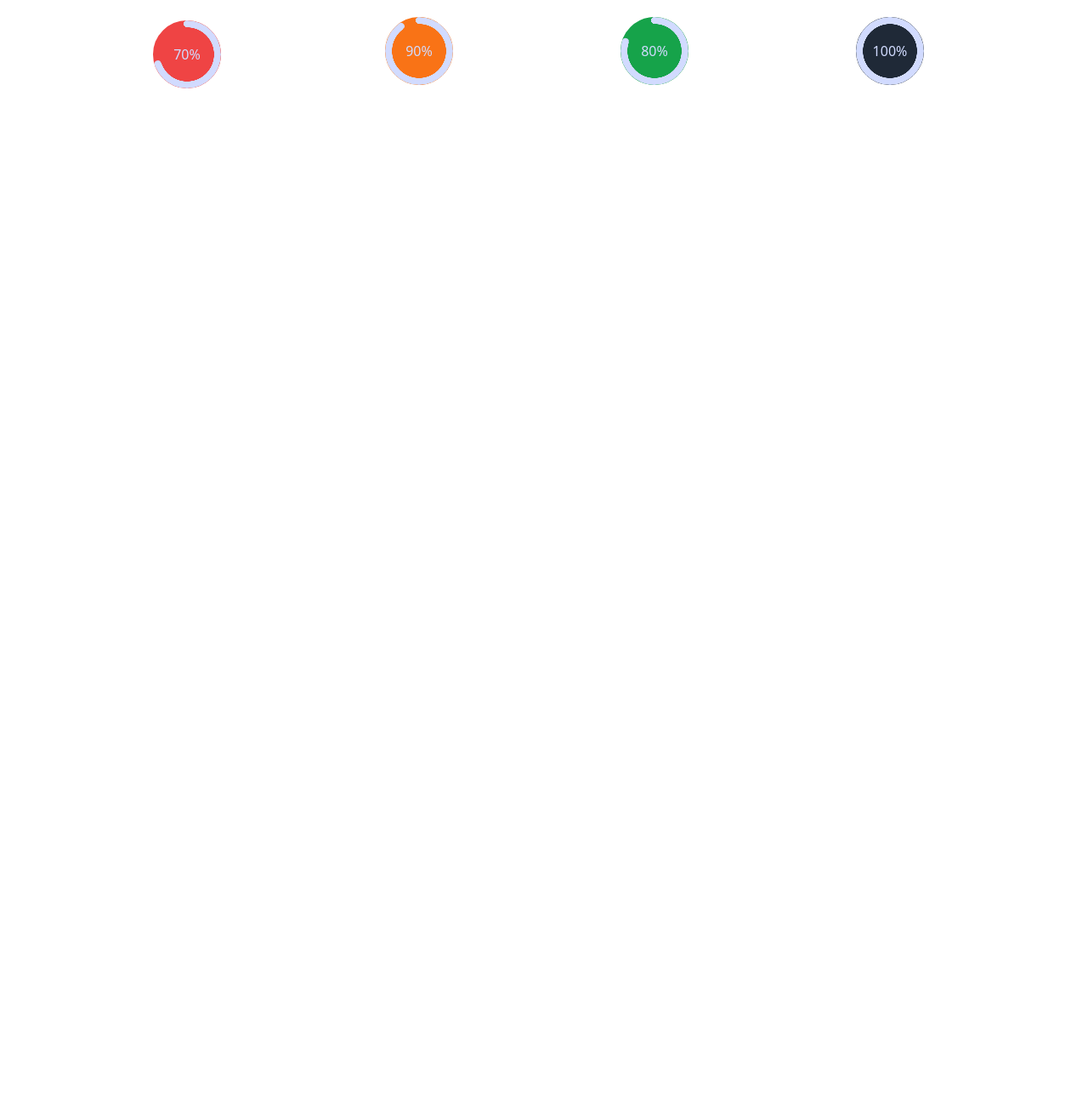
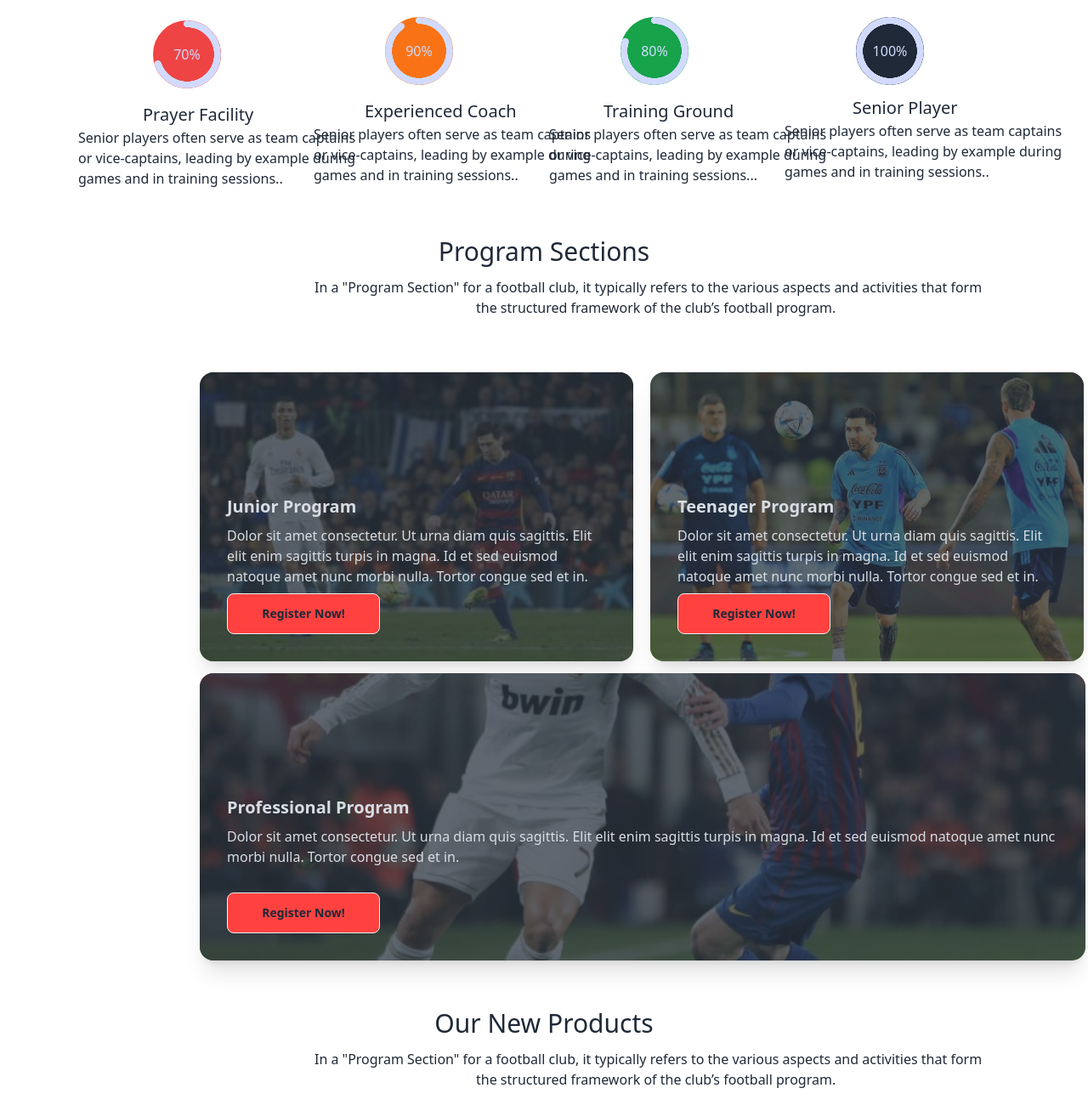
Before and after one commit to Kkhalidbinmostafahridoy/Leo-Messi-Football-, a plain HTML site: page Index.html in a window 1280 px wide. Shown: the part 820-2120 px from the top of the page at 85% size. Before the commit the page ends 932 px from the top, so only its background shows below. Drawn offline with nearby package versions, Linux system fonts and the light colour scheme.

Commit message:
section new products name

```diff
--- a/Index.html
+++ b/Index.html
@@ -33,7 +33,7 @@
                                 <li><a class="text-[#65a30d]">Contact</a></li>
                             </ul>
                         </div>
-                        <a class="btn btn-ghost text-xl">FootBall"s</a>
+                        <a class="btn btn-ghost text-xl">FootBall's</a>
                     </div>
                     <div class="navbar-center hidden lg:flex">
                         <ul class="menu menu-horizontal px-1">
@@ -86,26 +86,98 @@
                         style="--value:70;" role="progressbar">
                         70%
                     </div>
+                    <h2 class="mt-2 -ml-1 text-[20px]">Prayer Facility</h2>
+                    <p class="-ml-20 ">Senior players often serve as team captains<br> or vice-captains, leading by
+                        example during <br>games and in training sessions..</p>
                 </div>
                 <div>
                     <div class="radial-progress bg-orange-500 text-primary-content border-white border-4"
                         style="--value:90;" role="progressbar">
                         90%
                     </div>
+                    <h2 class="mt-3 -ml-5 text-[20px]">Experienced Coach</h2>
+                    <p class="-ml-20">Senior players often serve as team captains<br> or vice-captains, leading by
+                        example during <br>games and in training sessions..</p>
                 </div>
                 <div>
                     <div class="radial-progress bg-green-600 text-primary-content border-white border-4"
                         style="--value:80;" role="progressbar">
                         80%
                     </div>
+                    <h2 class="mt-3 -ml-4 text-[20px]">Training Ground</h2>
+                    <p class="-ml-20"> Senior players often serve as team captains<br> or vice-captains, leading by
+                        example during <br>games and in training sessions...</p>
                 </div>
                 <div>
                     <div class="radial-progress bg-gray-800 text-primary-content border-white border-4"
                         style="--value:100;" role="progressbar">
                         100%
                     </div>
+                    <h2 class="mt-2 text-[20px]">Senior Player</h2>
+                    <p class="-ml-20">Senior players often serve as team captains<br> or vice-captains, leading by
+                        example during <br>games and in training sessions..</p>
                 </div>
             </div>
+        </section>
+        <section>
+            <h2 class="text-3xl text-gray-800 text-center mt-14">Program Sections</h2>
+            <p class="ml-[370px] mt-3">In a "Program Section" for a football club, it typically refers to the various
+                aspects and activities that form</p>
+            <p class="ml-[560px] mb-4"> the structured framework of the club’s football program. </p>
+            <div class="mt-16 flex gap-5 ml-[235px]">
+                <div>
+                    <div class="card bg-base-100 image-full w-[510px] h-[338px] shadow-xl">
+                        <figure>
+                            <img src="images/4.jpg" alt="Junor Program" />
+                        </figure>
+                        <div class="card-body ">
+                            <h2 class="card-title mt-28">Junior Program</h2>
+                            <p>Dolor sit amet consectetur. Ut urna diam quis sagittis. Elit elit
+                                enim sagittis turpis in magna. Id et sed euismod natoque amet nunc morbi nulla. Tortor
+                                congue sed et in.</p>
+                            <div class="card-actions justify-start">
+                                <button class="btn bg-[#FF4240] w-[180px] h-[47px]">Register Now!</button>
+                            </div>
+                        </div>
+                    </div>
+                </div>
+                <div>
+                    <div class="card bg-base-100 image-full w-[510px] h-[338px] shadow-xl">
+                        <figure>
+                            <img src="images/6.jpg" alt="Traineer Program" />
+                        </figure>
+                        <div class="card-body">
+                            <h2 class="card-title mt-28">Teenager Program</h2>
+                            <p>Dolor sit amet consectetur. Ut urna diam quis sagittis. Elit elit
+                                enim sagittis turpis in magna. Id et sed euismod natoque amet nunc morbi nulla. Tortor congue sed et in.</p>
+                            <div class="card-actions justify-start">
+                                <button class="btn bg-[#FF4240] w-[180px] h-[47px]">Register Now!</button>
+                            </div>
+                        </div>
+                    </div>
+                </div>
+            </div>
+            <div>
+                <div class="card bg-base-100 image-full w-[1042px] h-[338px] shadow-xl ml-[235px] mt-4">
+                    <figure>
+                        <img class="w-full " src="images/5.jpg" alt="Traineer Program" />
+                    </figure>
+                    <div class="card-body">
+                        <h2 class="card-title mt-28">Professional Program</h2>
+                        <p>Dolor sit amet consectetur. Ut urna diam quis sagittis. Elit elit
+                            enim sagittis turpis in magna. Id et sed euismod natoque amet nunc morbi nulla. Tortor congue sed et in.</p>
+                        <div class="card-actions justify-start">
+                            <button class="btn bg-[#FF4240] w-[180px] h-[47px]">Register Now!</button>
+                        </div>
+                    </div>
+                </div>
+            </div>
+        </section>
+        <section>
+            <h2 class="text-3xl text-gray-800 text-center mt-14">Our New Products</h2>
+            <p class="ml-[370px] mt-3">In a "Program Section" for a football club, it typically refers to the various
+                aspects and activities that form</p>
+            <p class="ml-[560px] mb-6"> the structured framework of the club’s football program. </p>
         </section>
 
     </main>
```
Also changed, not shown: images/4.jpg (added), images/5.jpg (added), images/6.jpg (added).
